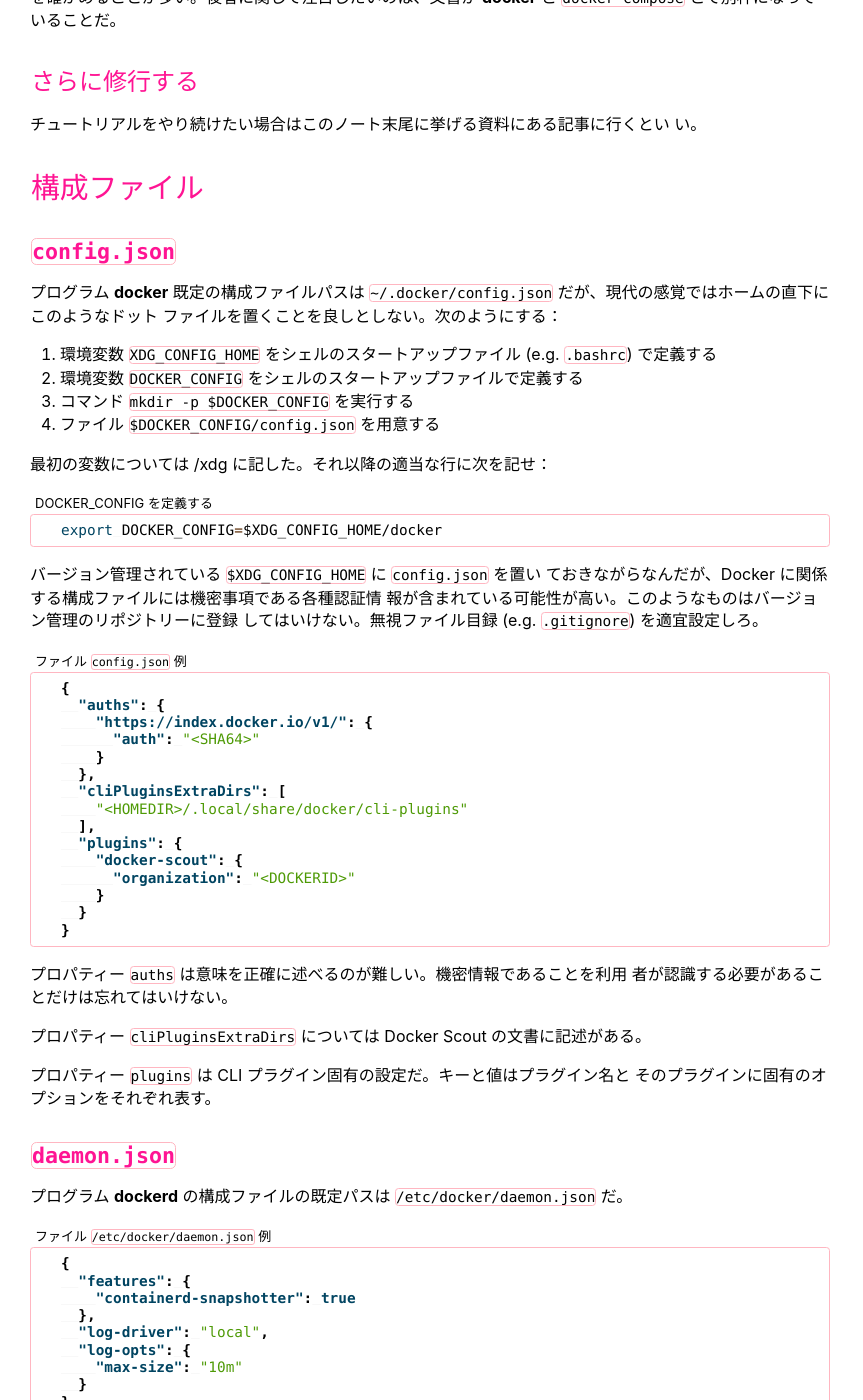
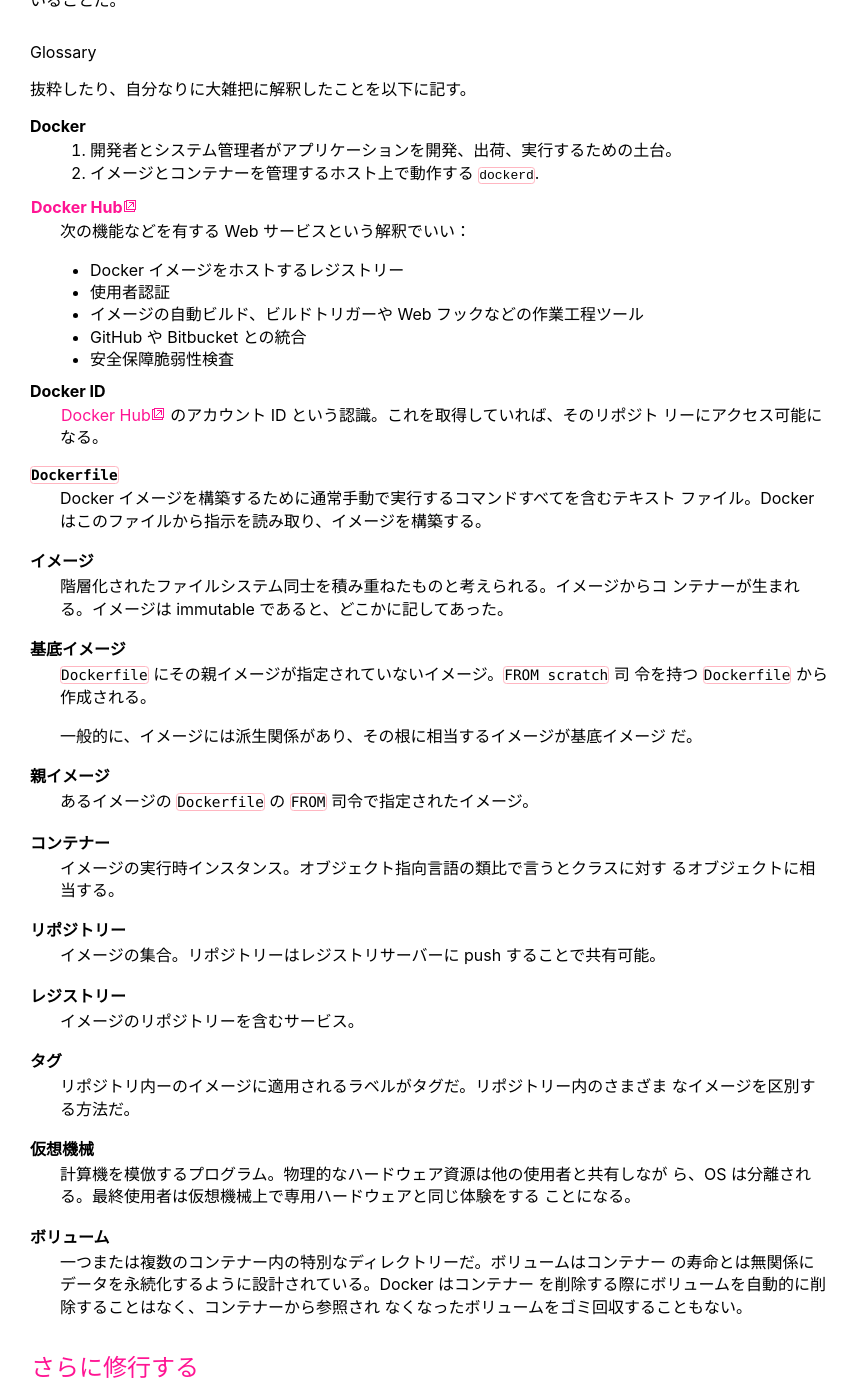
Before and after one commit to showa-yojyo/minibook, a Sphinx documentation site: the page built from source/docker.rst, in a window 1280 px wide and 1400 px high, scrolled down 9456 px. Shown: the whole window, without its empty margins (0-863 px from the left). Built offline with Sphinx 7.4.7, drawn with Linux system fonts in a browser that asks for light colours; some of the changed text lies outside the part shown.

Commit message:
docker: WIP [skip ci]

```diff
--- a/source/docker.rst
+++ b/source/docker.rst
@@ -4,6 +4,8 @@
 
 .. include:: /_include/kbd.txt
 .. |Dockerfile| replace:: :file:`Dockerfile`
+.. |DockerDocs| replace:: `Docker Docs`_
+.. |DockerHub| replace:: `Docker Hub`_
 
 遅ればせながら Docker を習う。
 
@@ -16,7 +18,8 @@
 
 WSL2 Ubuntu 22.04.4 LTS に Docker Engine をインストールして学習を進める。Docker
 Desktop は当面の間導入しないでおく。今のところ、その選択による不都合は ``docker
-init`` が使えないくらいしかない。
+init`` が使えないことと、Kubernetes との連携が実現できなくなることくらいしかな
+い。
 
 .. contents::
    :depth: 1
@@ -451,6 +454,59 @@
 チュートリアルを全部こなしてから確かめることになる文書群。|Dockerfile| などの書
 式仕様と CLI の説明書を確かめることが多い。後者に関して注目したいのは、文書が
 :program:`docker` と ``docker compose`` とで別枠になっていることだ。
+
+Glossary
+^^^^^^^^^^^^^^^^^^^^^^^^^^^^^^^^^^^^^^^^^^^^^^^^^^^^^^^^^^^^^^^^^^^^^^
+
+抜粋したり、自分なりに大雑把に解釈したことを以下に記す。
+
+Docker
+   #. 開発者とシステム管理者がアプリケーションを開発、出荷、実行するための土台。
+   #. イメージとコンテナーを管理するホスト上で動作する :command:`dockerd`.
+|DockerHub|
+   次の機能などを有する Web サービスという解釈でいい：
+
+   * Docker イメージをホストするレジストリー
+   * 使用者認証
+   * イメージの自動ビルド、ビルドトリガーや Web フックなどの作業工程ツール
+   * GitHub や Bitbucket との統合
+   * 安全保障脆弱性検査
+Docker ID
+   |DockerHub| のアカウント ID という認識。これを取得していれば、そのリポジト
+   リーにアクセス可能になる。
+|Dockerfile|
+   Docker イメージを構築するために通常手動で実行するコマンドすべてを含むテキスト
+   ファイル。Docker はこのファイルから指示を読み取り、イメージを構築する。
+イメージ
+   階層化されたファイルシステム同士を積み重ねたものと考えられる。イメージからコ
+   ンテナーが生まれる。イメージは immutable であると、どこかに記してあった。
+基底イメージ
+   |Dockerfile| にその親イメージが指定されていないイメージ。``FROM scratch`` 司
+   令を持つ |Dockerfile| から作成される。
+
+   一般的に、イメージには派生関係があり、その根に相当するイメージが基底イメージ
+   だ。
+親イメージ
+   あるイメージの |Dockerfile| の ``FROM`` 司令で指定されたイメージ。
+コンテナー
+   イメージの実行時インスタンス。オブジェクト指向言語の類比で言うとクラスに対す
+   るオブジェクトに相当する。
+リポジトリー
+   イメージの集合。リポジトリーはレジストリサーバーに push することで共有可能。
+レジストリー
+   イメージのリポジトリーを含むサービス。
+タグ
+   リポジトリ内ーのイメージに適用されるラベルがタグだ。リポジトリー内のさまざま
+   なイメージを区別する方法だ。
+仮想機械
+   計算機を模倣するプログラム。物理的なハードウェア資源は他の使用者と共有しなが
+   ら、OS は分離される。最終使用者は仮想機械上で専用ハードウェアと同じ体験をする
+   ことになる。
+ボリューム
+   一つまたは複数のコンテナー内の特別なディレクトリーだ。ボリュームはコンテナー
+   の寿命とは無関係にデータを永続化するように設計されている。Docker はコンテナー
+   を削除する際にボリュームを自動的に削除することはなく、コンテナーから参照され
+   なくなったボリュームをゴミ回収することもない。
 
 さらに修行する
 ----------------------------------------------------------------------
@@ -547,20 +603,27 @@
 名言集
 ======================================================================
 
-TBD
+VM はハードウェアを抽象化したもので、ホストから物理的な CPU と RAM を受け取り、
+それを複数の小さな仮想マシンに分割して共有する。
 
-用語と術語と隠語
-----------------------------------------------------------------------
+コンテナーはアプリケーションの抽象化であり、OS とアプリケーションに焦点が当てら
+れており、ハードウェアの抽象化はそれほど重要ではない。
+
+``docker run`` を使いこなすには、ある程度の時間をかけることが必要だ。
+
+各 ``docker container run`` コマンドが同じイメージを使用していたとしても、各実行
+は分離された個別のコンテナーだ。コンテナーのそれぞれが別々のファイルシステムを持
+ち、別々の名前空間で実行される。
 
 資料
 ======================================================================
 
-`Docker Docs`_
+|DockerDocs|
    一級資料。この文書群を丹念に読んで分析すれば入門者には十分だ。
-`Docker Hub <https://hub.docker.com/>`__
+|DockerHub|
    Docker イメージの物置サービス。GitHub と意味が似ている。
 `Play with Docker Classroom <https://training.play-with-docker.com/>`__
-   Docker Docs の補助教材として利用する。説明が詳細でありながら明瞭で気に入って
+   |DockerDocs| の補助教材として利用する。説明が詳細でありながら明瞭で気に入って
    いる。Hands On ページの右側コンソールを使わぬと試せない機能 (Swarm, etc.) が
    あり、押さえておくがよかろう。
 Minikube_
@@ -577,11 +640,28 @@
 * Minikube_
 
 
-結論
+あとがき
 ======================================================================
 
+* 最初の話題はインストールを差し置いてのアンインストールだが、言われてみると理に
+  適っている。これは次回からパッケージ等利用ノート構成の標準にしたい。
+* Docker Engine 単品をインストールして学習してきたが、素直に Docker Desktop を採
+  用すれば次の事項が学習できた：
+
+  * コマンド ``docker init``
+  * Kubernetes 関係
+
+* 学習時間の大半をダウンロード待ちに費やした印象がある。
+* SSD に換装してから Docker 学習を始めた判断は正解だったようだ。ストレージをとに
+  かく食う。
+
+* コマンド編
+
+  * ``docker run``, ``docker start``, ``docker exec`` の区別をまずつけられるよう
+    にする。
 
 * Minikube_ というより Kubernetes を個別に学習する。
 
 .. _`Docker Docs`: https://docs.docker.com/
+.. _`Docker Hub`: https://hub.docker.com/
 .. _Minikube: https://minikube.sigs.k8s.io/docs/
```
Also changed, not shown: other parts of source/docker.rst (+9 -9 lines).
